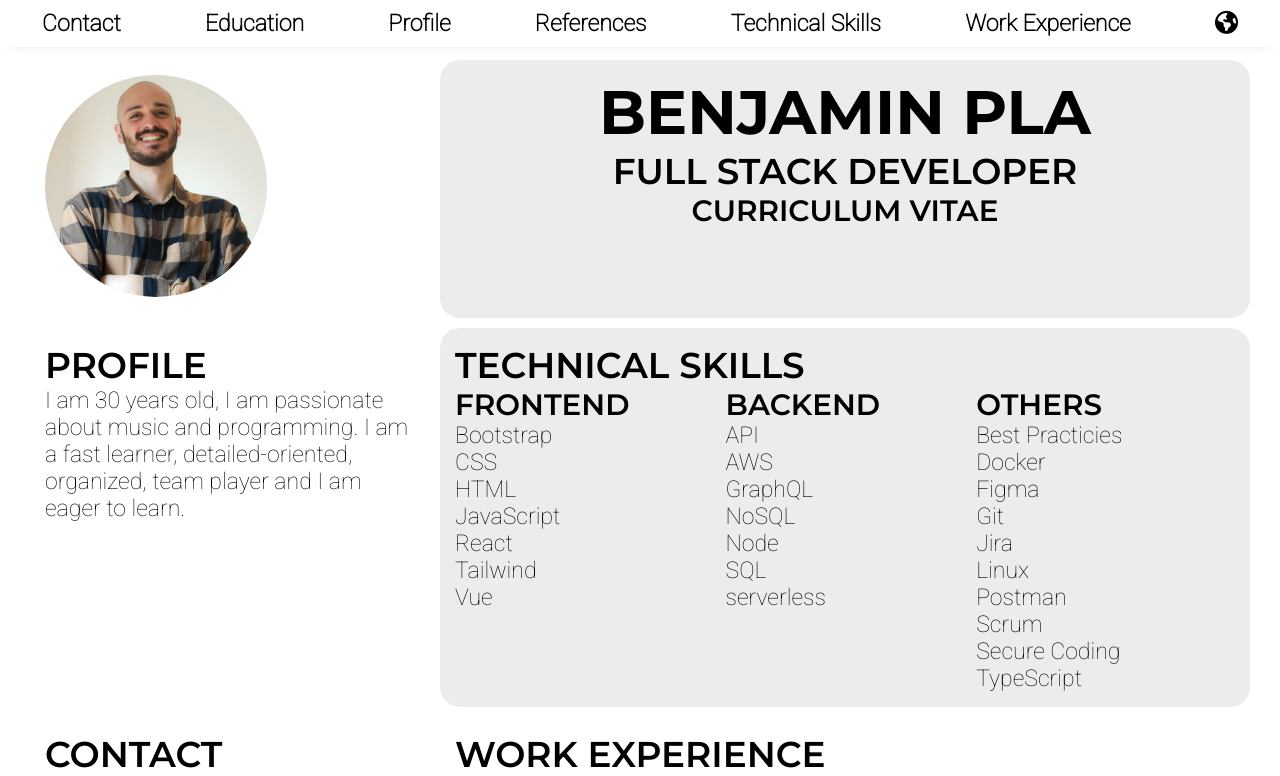
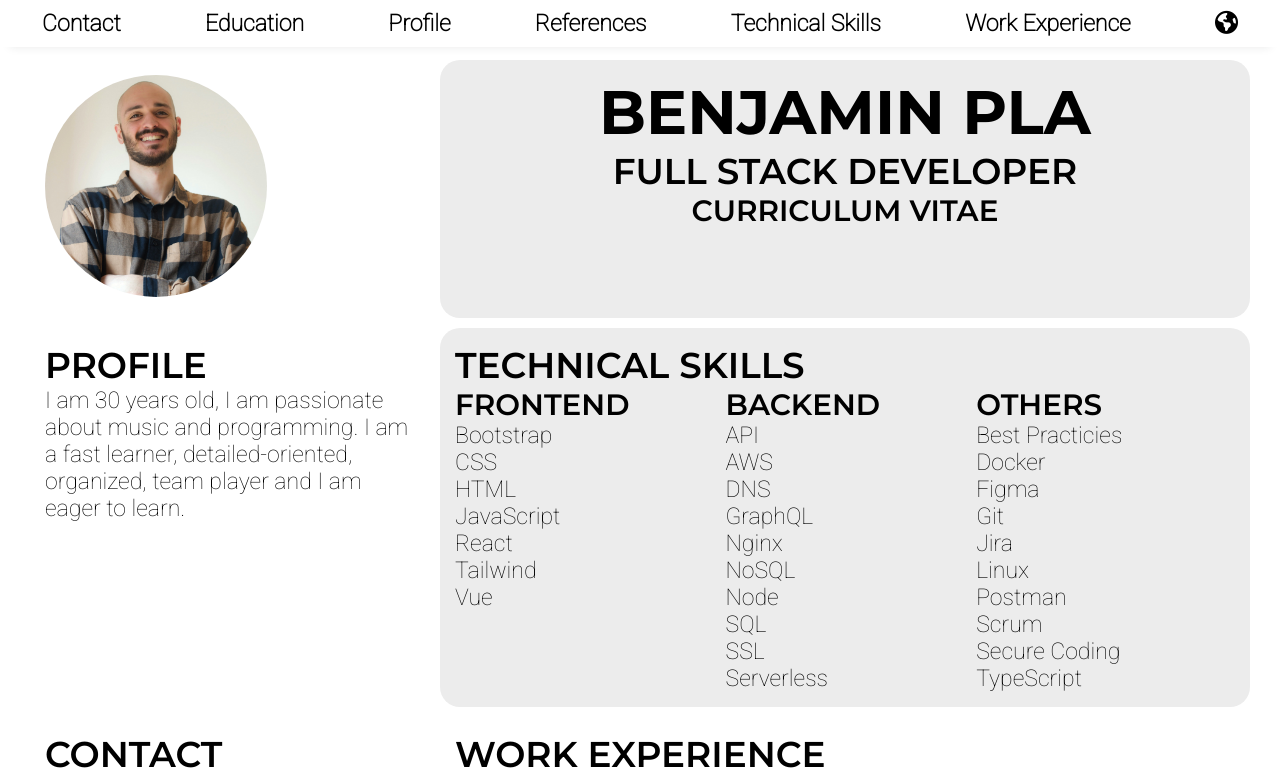
Before and after one commit to benjaminPla/cv, a Vue app: page / in a window 1280 px wide. Shown: the top 776 px of the page. Built offline with nearby package versions, Linux system fonts and the light colour scheme.

Commit message:
add technicalSkills[nginx,ssl,dns]

```diff
--- a/src/components/TechnicalSkills.vue
+++ b/src/components/TechnicalSkills.vue
@@ -18,11 +18,14 @@
       <ul>
         <li>API</li>
         <li>AWS</li>
+        <li>DNS</li>
         <li>GraphQL</li>
+        <li>Nginx</li>
         <li>NoSQL</li>
         <li>Node</li>
         <li>SQL</li>
-        <li>serverless</li>
+        <li>SSL</li>
+        <li>Serverless</li>
       </ul>
     </div>
     <div class="mLeft">
```
Also changed, not shown: 3 other files (tests, documents, lock files or other folders).
